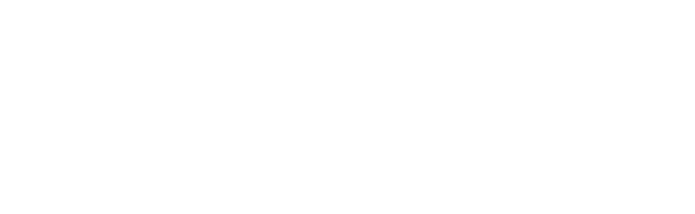
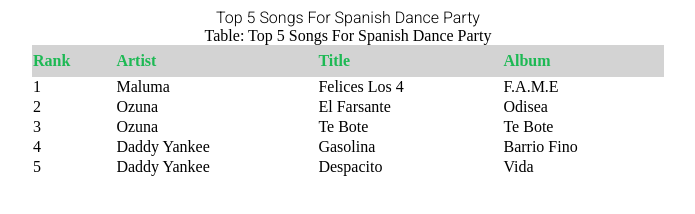
Before and after one commit to poojaram/ClientSide-HTML-CSS, a website: page problem-c/index.html in a window 1280 px wide. Shown: the whole page, without its empty margins (292-987 px from the left). Drawn offline with Linux system fonts and the light colour scheme.

Commit message:
working problem-c

```diff
--- a/problem-c/css/style.css
+++ b/problem-c/css/style.css
@@ -0,0 +1,19 @@
+header {
+    font-weight: 300;
+    font-family: 'Roboto', sans-serif;
+    text-align: center;
+}
+
+table {
+    width: 50%;
+    margin-left: auto;
+    margin-right: auto;
+    border-collapse: collapse;
+}
+
+.table-header {
+    height: 2rem;
+    text-align: left;
+    color: #1db954;
+    background-color: #d3d3d3;
+}
--- a/problem-c/index.html
+++ b/problem-c/index.html
@@ -9,7 +9,55 @@
     <link rel="stylesheet" href="css/style.css">
 </head>
 <body>
+    <header>
+        Top 5 Songs For Spanish Dance Party
+    </header>
 
+    <table>
+        <caption>Table: Top 5 Songs For Spanish Dance Party</caption>
+
+        <thead class="table-header">
+            <tr>
+                <th scope="col">Rank</th>
+                <th scope="col">Artist</th>
+                <th scope="col">Title</th>
+                <th scope="col">Album</th>
+            </tr>
+        </thead>
+
+        <tbody>
+            <tr>
+                <td>1</td>
+                <td>Maluma</td>
+                <td>Felices Los 4</td>
+                <td>F.A.M.E</td>
+            </tr>
+            <tr>
+                <td>2</td>
+                <td>Ozuna</td>
+                <td>El Farsante</td>
+                <td>Odisea</td>
+            </tr>
+            <tr>
+                <td>3</td>
+                <td>Ozuna</td>
+                <td>Te Bote</td>
+                <td>Te Bote</td>
+            </tr>
+            <tr>
+                <td>4</td>
+                <td>Daddy Yankee</td>
+                <td>Gasolina</td>
+                <td>Barrio Fino</td>
+            </tr>
+            <tr>
+                <td>5</td>
+                <td>Daddy Yankee</td>
+                <td>Despacito</td>
+                <td>Vida</td>
+            </tr>
+        </tbody>
+    </table>
 
 </body>
 </html>
```
